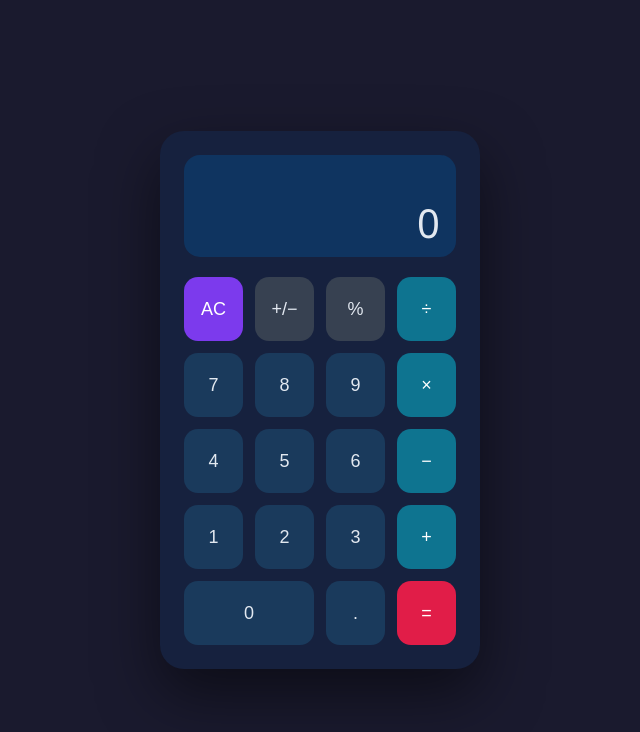
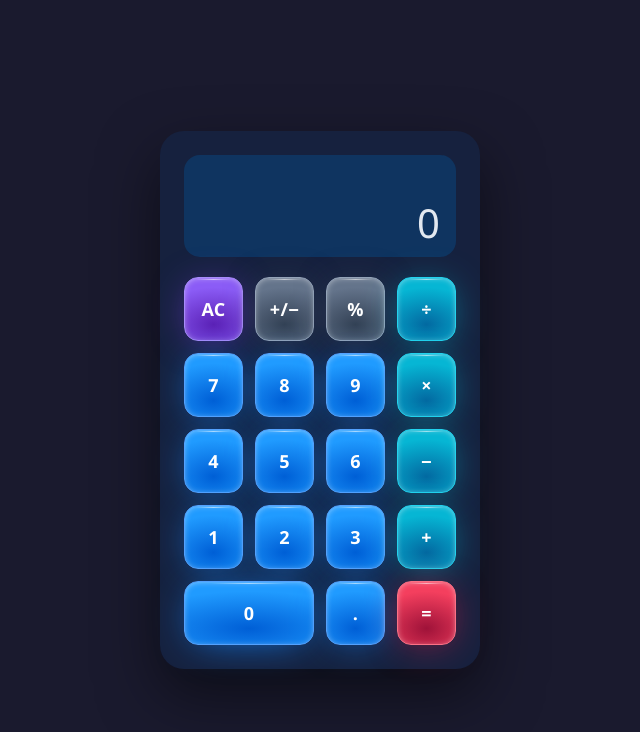
Before and after one commit to aryaman705/aryaman, a plain HTML site: page index.html in a window 1280 px wide. Shown: the whole page, without its empty margins (320-960 px from the left). Drawn offline with Linux system fonts and the light colour scheme.

Commit message:
Update index.html

```diff
--- a/index.html
+++ b/index.html
@@ -59,69 +59,70 @@
       gap: 12px;
     }
 
+    /* ── Candy Button base ── */
     button {
-      border: none;
+      position: relative;
+      color: #fff;
+      font-family: 'Segoe UI', sans-serif;
+      font-size: 18px;
+      font-weight: 600;
+      letter-spacing: 0.02em;
+      height: 64px;
       border-radius: 14px;
-      font-size: 18px;
-      font-weight: 500;
-      height: 64px;
       cursor: pointer;
-      transition: transform 0.08s ease, filter 0.08s ease;
       outline: none;
+      transition: filter 0.2s ease-out, transform 0.1s ease-out;
+      overflow: hidden;
     }
 
-    button:active {
-      transform: scale(0.93);
-      filter: brightness(1.2);
+    /* top-shine pseudo-element (the "candy highlight") */
+    button::after {
+      content: '';
+      position: absolute;
+      top: 1px;
+      left: 20%;
+      width: 60%;
+      height: 1px;
+      background: linear-gradient(to right, transparent, rgba(255,255,255,0.55), transparent);
+      pointer-events: none;
     }
 
-    /* Number buttons */
+    button:hover  { filter: brightness(1.12); }
+    button:active { transform: scale(0.95) rotate(0.5deg); filter: brightness(1.2); }
+
+    /* Number buttons — blue candy */
     .btn-num {
-      background: #1a3a5c;
-      color: #e2e8f0;
+      border: 1px solid #54A1FD;
+      background: radial-gradient(95% 60% at 50% 75%, #005FD6 0%, #209BFF 100%);
+      box-shadow: 0px 4px 40px -12px #1187FF, inset 0px 1px 8px -4px #fff;
     }
 
-    .btn-num:hover {
-      background: #1e4470;
+    /* Operator buttons — cyan candy */
+    .btn-op {
+      border: 1px solid #22d3ee;
+      background: radial-gradient(95% 60% at 50% 75%, #0369a1 0%, #06b6d4 100%);
+      box-shadow: 0px 4px 40px -12px #06b6d4, inset 0px 1px 8px -4px #fff;
     }
 
-    /* Operator buttons */
-    .btn-op {
-      background: #0e7490;
-      color: #fff;
+    /* Clear button — purple candy */
+    .btn-clear {
+      border: 1px solid #a78bfa;
+      background: radial-gradient(95% 60% at 50% 75%, #5b21b6 0%, #8b5cf6 100%);
+      box-shadow: 0px 4px 40px -12px #7c3aed, inset 0px 1px 8px -4px #fff;
     }
 
-    .btn-op:hover {
-      background: #0891b2;
+    /* Sign / percent buttons — slate candy */
+    .btn-sign {
+      border: 1px solid #94a3b8;
+      background: radial-gradient(95% 60% at 50% 75%, #334155 0%, #64748b 100%);
+      box-shadow: 0px 4px 40px -12px #475569, inset 0px 1px 8px -4px #fff;
     }
 
-    /* Clear / special buttons */
-    .btn-clear {
-      background: #7c3aed;
-      color: #fff;
-    }
-
-    .btn-clear:hover {
-      background: #8b5cf6;
-    }
-
-    .btn-sign {
-      background: #374151;
-      color: #e2e8f0;
-    }
-
-    .btn-sign:hover {
-      background: #4b5563;
-    }
-
-    /* Equals button */
+    /* Equals button — rose/pink candy */
     .btn-eq {
-      background: #e11d48;
-      color: #fff;
-    }
-
-    .btn-eq:hover {
-      background: #f43f5e;
+      border: 1px solid #fb7185;
+      background: radial-gradient(95% 60% at 50% 75%, #9f1239 0%, #f43f5e 100%);
+      box-shadow: 0px 4px 40px -12px #e11d48, inset 0px 1px 8px -4px #fff;
     }
 
     /* Zero spans 2 columns */
```
